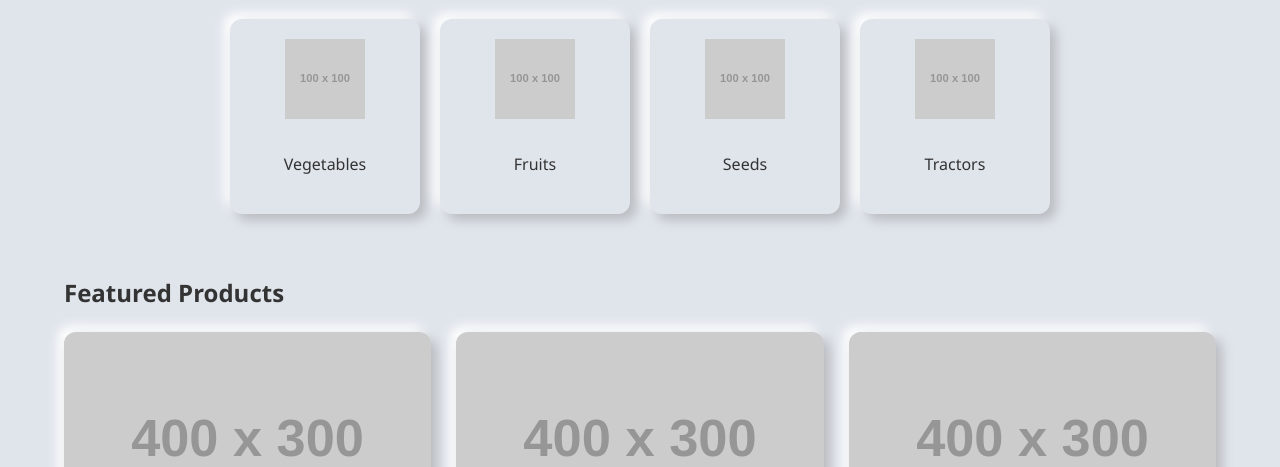
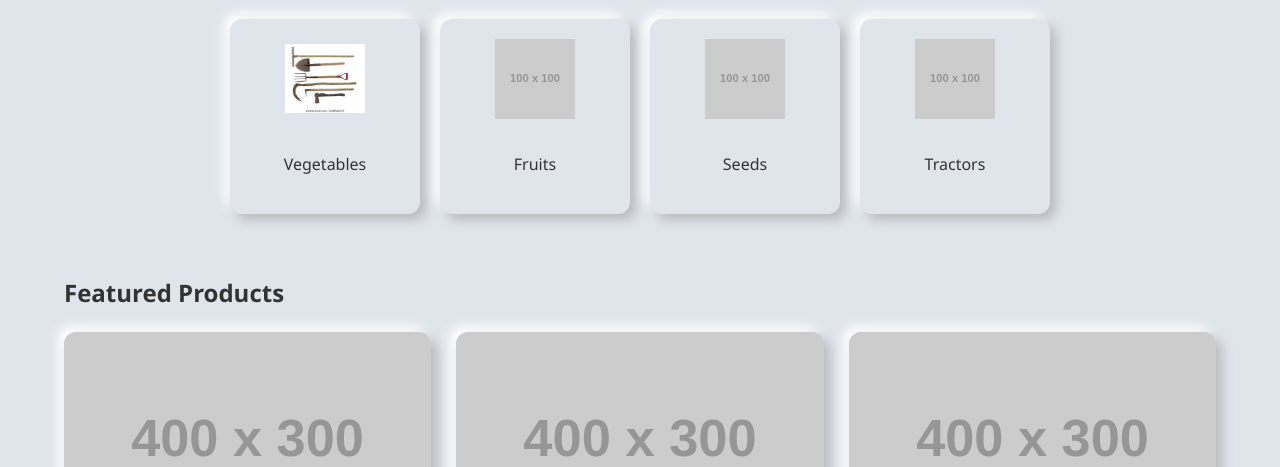
Before and after one commit to Shubhdix9/hfhfy, a plain HTML site: page index.html in a window 1280 px wide. Shown: the part 633-1100 px from the top of the page. Drawn offline with Linux system fonts and the light colour scheme; placeholder pictures from the web are drawn by us.

Commit message:
index.html

```diff
--- a/index.html
+++ b/index.html
@@ -285,7 +285,7 @@
                 <h2>Shop by Category</h2>
                 <div class="category-grid">
                     <a href="#" class="category-card neumorphism category-link" data-category="vegetables">
-                        <img src="https://via.placeholder.com/100x100.png?text=Vegetables" alt="Vegetables">
+                        <img src="images (4).jpg" alt="Vegetables">
                         <p>Vegetables</p>
                     </a>
                     <a href="#" class="category-card neumorphism category-link" data-category="fruits">
```
